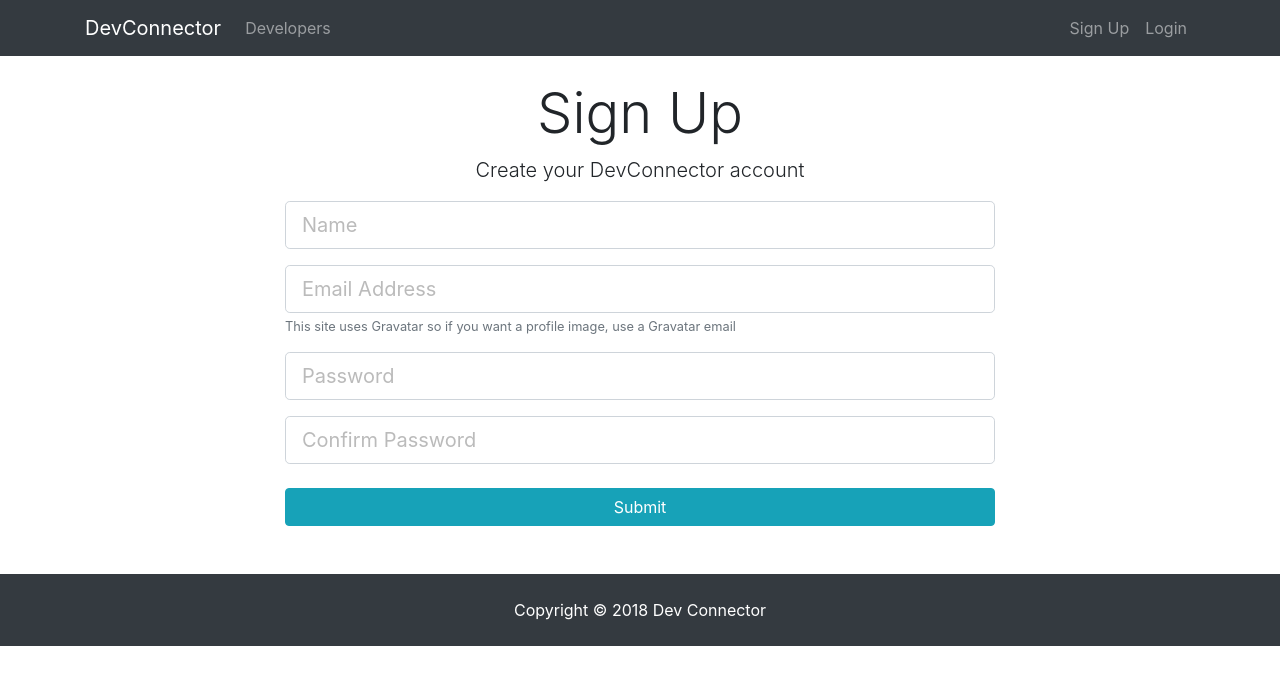
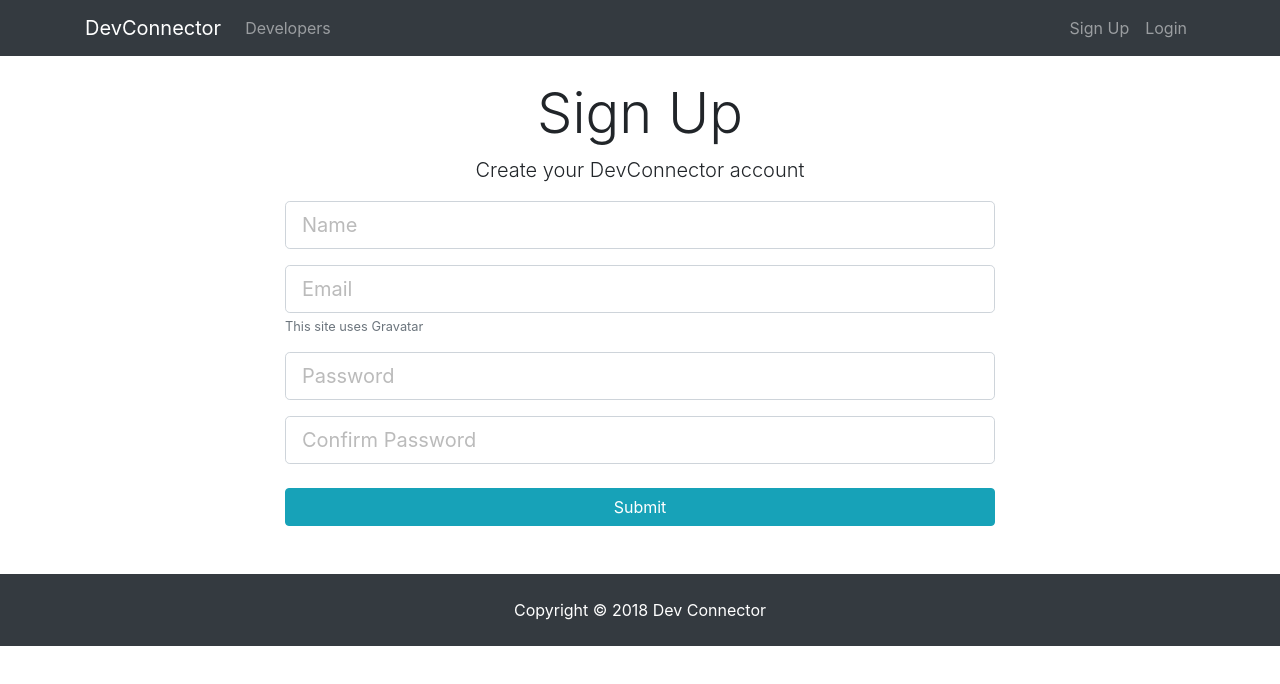
Before and after one commit to TS22082/social, a React (Create React App) app in the folder client/: page /register in a window 1280 px wide. Shown: the top 684 px of the page. Built offline with nearby package versions, Linux system fonts and the light colour scheme.

Commit message:
replace textfields with stateless component TextInputField

```diff
--- a/client/src/components/auth/Login.js
+++ b/client/src/components/auth/Login.js
@@ -3,6 +3,7 @@
 import { connect } from 'react-redux';
 import classnames from 'classnames';
 import { loginUser } from '../../actions/authActions';
+import TextFieldGroup from '../common/TextFieldGroup';
 
 class Login extends Component {
   constructor() {
@@ -57,36 +58,22 @@
                 Sign in to your DevConnector account
               </p>
               <form onSubmit={this.onSubmit}>
-                <div className="form-group">
-                  <input
+                <TextFieldGroup
+                  placeholder="Email address"
+                  name="email"
                   type="email"
-                    className={classnames('form-control form-control-lg', {
-                      'is-invalid': errors.email
-                    })}
-                    placeholder="Email Address"
-                    name="email"
                   value={this.state.email}
                   onChange={this.onChange}
+                  error={errors.email}
                 />
-                  {errors.email && (
-                    <div className="invalid-feedback">{errors.email}</div>
-                  )}
-                </div>
-                <div className="form-group">
-                  <input
-                    type="password"
-                    className={classnames('form-control form-control-lg', {
-                      'is-invalid': errors.password
-                    })}
+                <TextFieldGroup
                   placeholder="Password"
                   name="password"
+                  type="password"
                   value={this.state.password}
                   onChange={this.onChange}
+                  error={errors.password}
                 />
-                  {errors.password && (
-                    <div className="invalid-feedback">{errors.password}</div>
-                  )}
-                </div>
                 <input type="submit" className="btn btn-info btn-block mt-4" />
               </form>
             </div>
--- a/client/src/components/auth/Register.js
+++ b/client/src/components/auth/Register.js
@@ -4,6 +4,7 @@
 import classnames from 'classnames';
 import { connect } from 'react-redux';
 import { registerUser } from '../../actions/authActions';
+import TextFieldGroup from '../common/TextFieldGroup';
 
 class Register extends Component {
   constructor() {
@@ -60,70 +61,36 @@
                 Create your DevConnector account
               </p>
               <form onSubmit={this.onSubmit}>
-                <div className="form-group">
-                  <input
-                    type="text"
-                    className={classnames('form-control form-control-lg', {
-                      'is-invalid': errors.name
-                    })}
+                <TextFieldGroup
                   placeholder="Name"
                   name="name"
                   value={this.state.name}
                   onChange={this.onChange}
+                  error={errors.name}
                 />
-                  {errors.name && (
-                    <div className="invalid-feedback">{errors.name}</div>
-                  )}
-                </div>
-                <div className="form-group">
-                  <input
+                <TextFieldGroup
+                  placeholder="Email"
+                  name="email"
                   type="email"
-                    className={classnames('form-control form-control-lg', {
-                      'is-invalid': errors.email
-                    })}
-                    placeholder="Email Address"
-                    name="email"
                   value={this.state.email}
                   onChange={this.onChange}
+                  error={errors.email}
+                  info="This site uses Gravatar"
                 />
-                  {errors.email && (
-                    <div className="invalid-feedback">{errors.email}</div>
-                  )}
-                  <small className="form-text text-muted">
-                    This site uses Gravatar so if you want a profile image, use
-                    a Gravatar email
-                  </small>
-                </div>
-                <div className="form-group">
-                  <input
-                    type="password"
-                    className={classnames('form-control form-control-lg', {
-                      'is-invalid': errors.password
-                    })}
+                <TextFieldGroup
                   placeholder="Password"
                   name="password"
                   value={this.state.password}
                   onChange={this.onChange}
+                  error={errors.password}
                 />
-                  {errors.password && (
-                    <div className="invalid-feedback">{errors.password}</div>
-                  )}
-                </div>
-                <div className="form-group">
-                  <input
-                    type="password"
-                    className={classnames('form-control form-control-lg', {
-                      'is-invalid': errors.password2
-                    })}
+                <TextFieldGroup
                   placeholder="Confirm Password"
                   name="password2"
                   value={this.state.password2}
                   onChange={this.onChange}
+                  error={errors.password2}
                 />
-                  {errors.password2 && (
-                    <div className="invalid-feedback">{errors.password2}</div>
-                  )}
-                </div>
                 <input type="submit" className="btn btn-info btn-block mt-4" />
               </form>
             </div>
--- /dev/null
+++ b/client/src/components/common/TextFieldGroup.js
@@ -0,0 +1,50 @@
+import React from 'react';
+import classnames from 'classnames';
+import PropTypes from 'prop-types';
+
+const TextFieldGroup = ({
+  name,
+  placeholder,
+  value,
+  label,
+  error,
+  info,
+  type,
+  onChange,
+  disabled
+}) => {
+  return (
+    <div className="form-group">
+      <input
+        type={type}
+        className={classnames('form-control form-control-lg', {
+          'is-invalid': error
+        })}
+        placeholder={placeholder}
+        name={name}
+        value={value}
+        onChange={onChange}
+        disabled={disabled}
+      />
+      {info && <small className="form-text text-muted">{info}</small>}
+      {error && <div className="invalid-feedback">{error}</div>}
+    </div>
+  );
+};
+
+TextFieldGroup.propTypes = {
+  name: PropTypes.string.isRequired,
+  placeholder: PropTypes.string,
+  value: PropTypes.string.isRequired,
+  info: PropTypes.string,
+  error: PropTypes.string,
+  type: PropTypes.string.isRequired,
+  onChange: PropTypes.func.isRequired,
+  disabled: PropTypes.string
+};
+
+TextFieldGroup.defaultProps = {
+  type: 'text'
+};
+
+export default TextFieldGroup;
```
Lines whose indentation alone changed are shown as unchanged.
